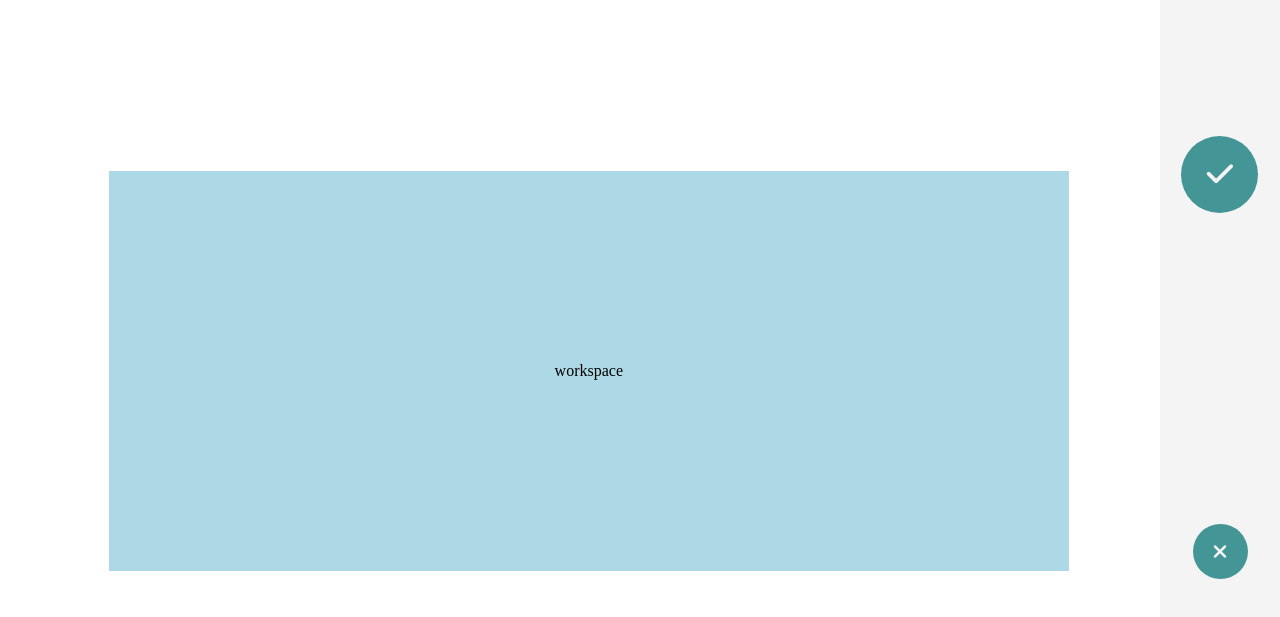
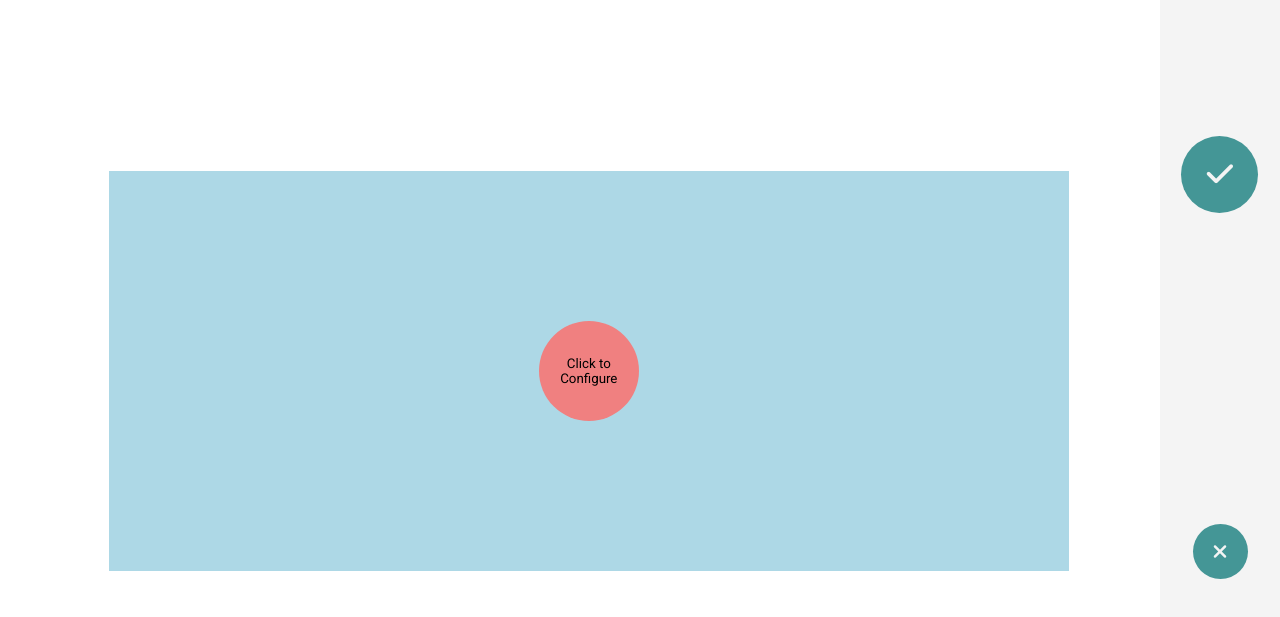
Before and after one commit to ryanstrobolakos/pingable, a plain HTML site: page index.html in a window 1280 px wide. Both pictures are taken after a click on the button 1219 px from the left and 203 px from the top of the page. Shown: the part 29-646 px from the top of the page. Drawn offline with Linux system fonts and the light colour scheme.

Commit message:
adding JavaScript functionality to create endpoint configuration buttons when create button is clicked

```diff
--- a/app.js
+++ b/app.js
@@ -0,0 +1,14 @@
+window.addEventListener("load", () => {
+  const workspace = document.querySelector(".workspace");
+  const createButton = document.querySelector(".create-button");
+
+  createButton.addEventListener("click", function() {
+    createEndpoint();
+  });
+
+  const createEndpoint = () => {
+    const endpointButton = document.createElement("button");
+    endpointButton.innerHTML = "Click to Configure";
+    workspace.appendChild(endpointButton);
+  };
+});
--- a/index.html
+++ b/index.html
@@ -17,7 +17,7 @@
   </head>
   <body>
     <div class="app">
-      <div class="workspace">workspace</div>
+      <div class="workspace"></div>
       <div class="toolbar">
         <h1><i class="fas fa-angle-double-up logo-icon"></i> pingable</h1>
         <div class="create">
--- a/style.css
+++ b/style.css
@@ -157,3 +157,13 @@
   opacity: 0;
   transition: 0.4s;
 }
+
+.workspace > button {
+  height: 100px;
+  width: 100px;
+  border-radius: 50%;
+  background-color: lightcoral;
+  border: none;
+  outline: none;
+  font-family: "Roboto", sans-serif;
+}
```
